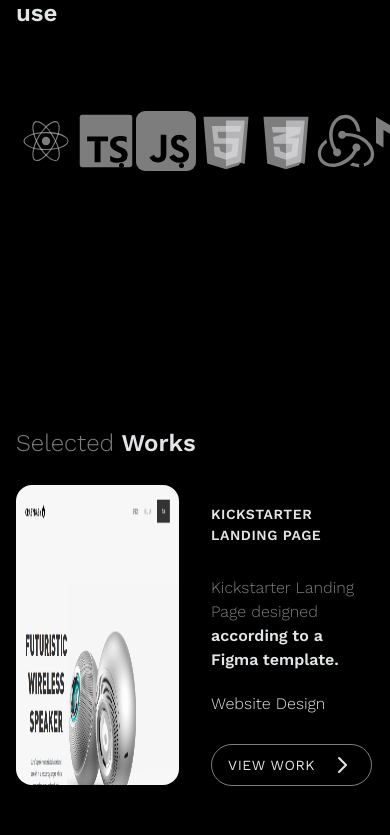
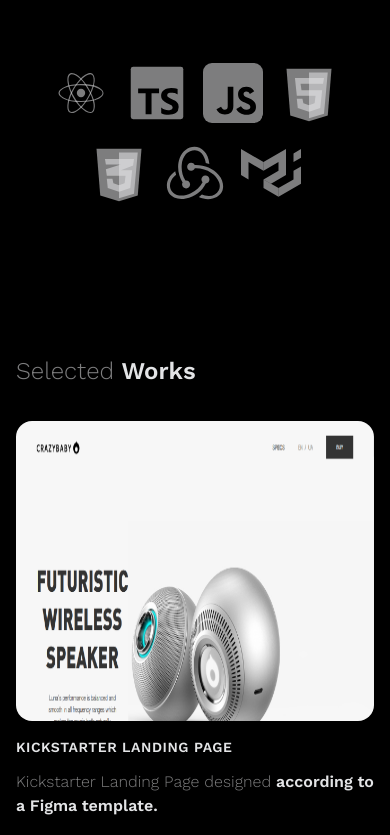
Before and after one commit to 59MrRobot/portfolio, a React (Create React App) app: page / in a window 390 px wide. Shown: the part 989-1824 px from the top of the page. Built offline with nearby package versions, Linux system fonts and the light colour scheme.

Commit message:
fixed mobile scaling

```diff
--- a/src/components/About/About.scss
+++ b/src/components/About/About.scss
@@ -67,6 +67,11 @@
       height: 300px;
     }
 
+    @media (max-width: 700px) {
+      width: 150px;
+      height: 250px;
+    }
+
     &--1 {
       position: relative;
       top: 50%;
--- a/src/components/Technology/Technology.scss
+++ b/src/components/Technology/Technology.scss
@@ -6,7 +6,7 @@
   }
 
   @media (max-width: 700px) {
-    padding: 80px 16px 130px;
+    padding: 80px 16px 50px;
   }
 
   &__wrapper {
@@ -46,6 +46,12 @@
   &__list {
     display: flex;
     justify-content: space-between;
+    flex-wrap: wrap;
+
+    @media (max-width: 700px) {
+      justify-content: center;
+      gap: 16px;
+    }
   }
 
   &__icon {
--- a/src/components/Work/Work.scss
+++ b/src/components/Work/Work.scss
@@ -29,6 +29,10 @@
     display: flex;
     flex-direction: column;
     gap: 97px;
+
+    @media (max-width: 700px) {
+      margin-top: 32px;
+    }
   }
 
   &__project {
@@ -43,7 +47,12 @@
     }
 
     @media (max-width: 700px) {
-      height: 300px;
+      height: 100%;
+
+      display: flex;
+      flex-direction: column;
+      align-items: center;
+      gap: 16px;
     }
 
     &-image {
@@ -59,6 +68,7 @@
 
       @media (max-width: 700px) {
         height: 300px;
+        order: 0;
       }
     }
 
@@ -66,6 +76,11 @@
       display: flex;
       flex-direction: column;
       align-self: flex-end;
+
+      @media (max-width: 700px) {
+        align-self: flex-start;
+        order: 1;
+      }
     }
 
     &-title {
@@ -116,7 +131,7 @@
       color: #E3E4E6;
 
       @media (max-width: 700px) {
-        margin-top: 20px;
+        margin-top: 16px;
         font-size: 16px;
       }
     }
@@ -148,7 +163,7 @@
       text-decoration: none;
 
       @media (max-width: 700px) {
-        margin-top: 28px;
+        margin-top: 24px;
         font-size: 14px;
       }
 
--- a/src/index.scss
+++ b/src/index.scss
@@ -1,6 +1,8 @@
 body,
 h1,
 h2,
+h3,
+h4,
 p,
 ul,
 li {
```
